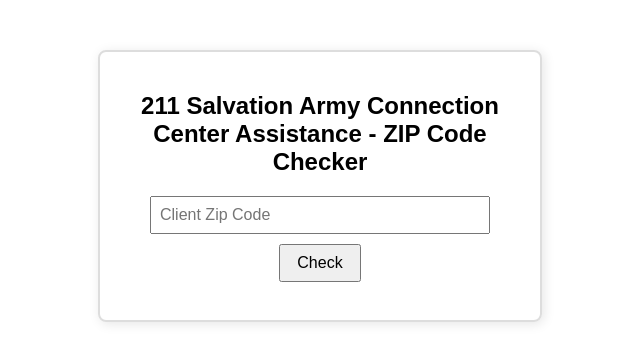
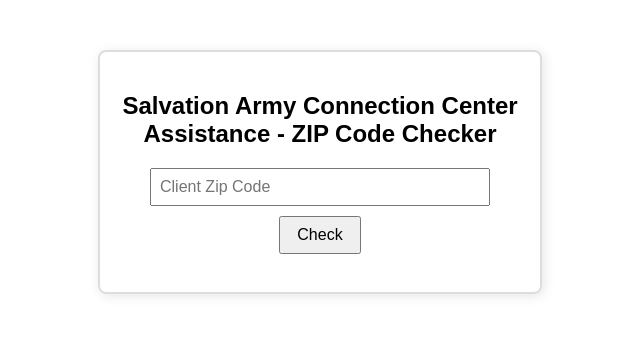
Before and after one commit to bchen524/Salvation-Army-Zip-Checker, a plain HTML site: page index.html in a window 1280 px wide. Shown: the whole page, without its empty margins (320-960 px from the left). Drawn offline with Linux system fonts and the light colour scheme.

Commit message:
Update index.html

```diff
--- a/index.html
+++ b/index.html
@@ -2,7 +2,7 @@
 <html lang="en">
 <head>
   <meta charset="UTF-8" />
-  <title>211 Salvation Army Connection Center Assistance - ZIP Code Checker</title>
+  <title>Salvation Army Connection Center Assistance - ZIP Code Checker</title>
   <style>
     body {
       font-family: Arial, sans-serif;
@@ -33,7 +33,7 @@
   </style>
 </head>
 <body>
-  <h2>211 Salvation Army Connection Center Assistance - ZIP Code Checker</h2>
+  <h2>Salvation Army Connection Center Assistance - ZIP Code Checker</h2>
   <input type="text" id="zipInput" placeholder="Client Zip Code">
   <br>
   <button onclick="checkZip()">Check</button>
```
